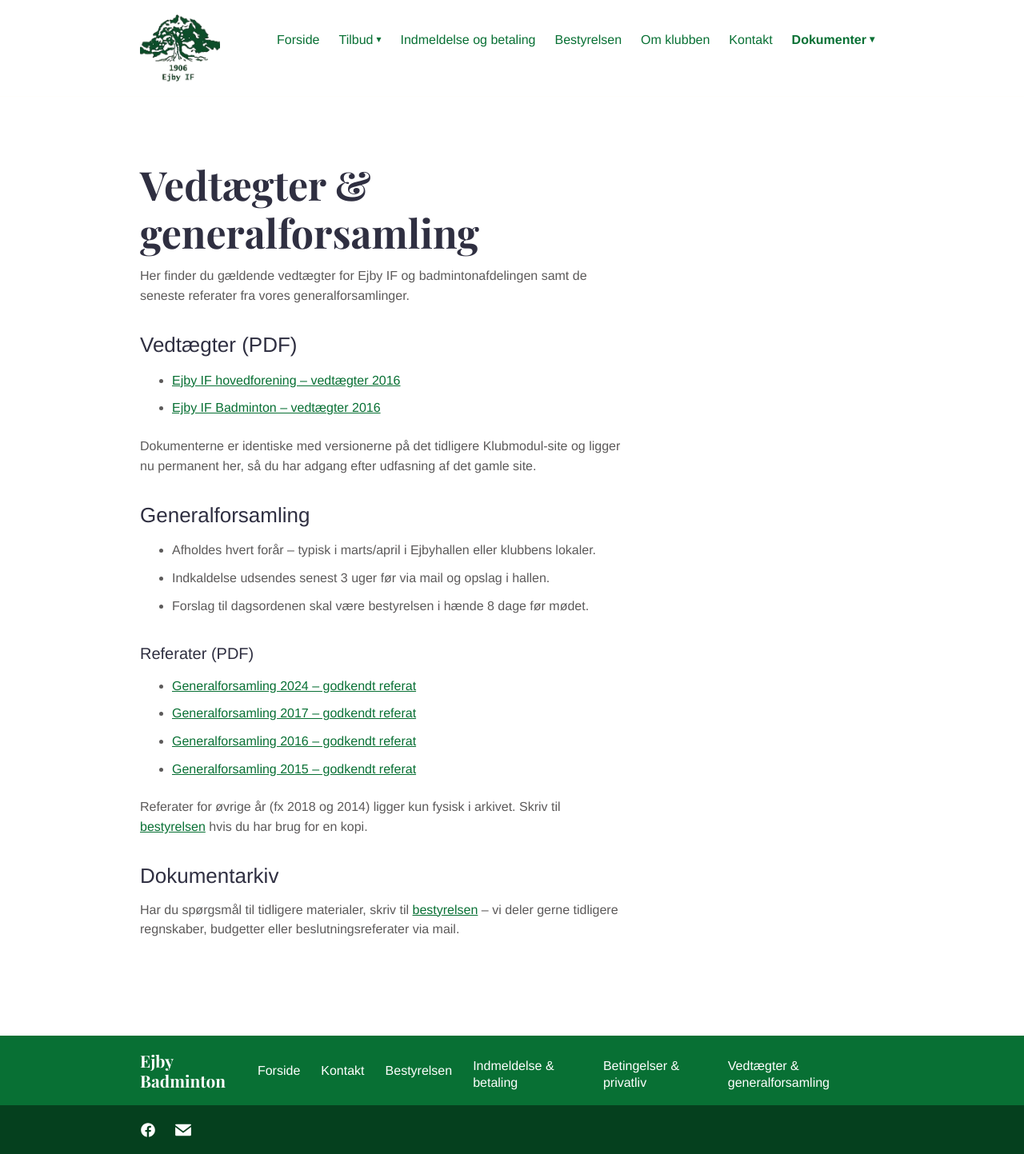
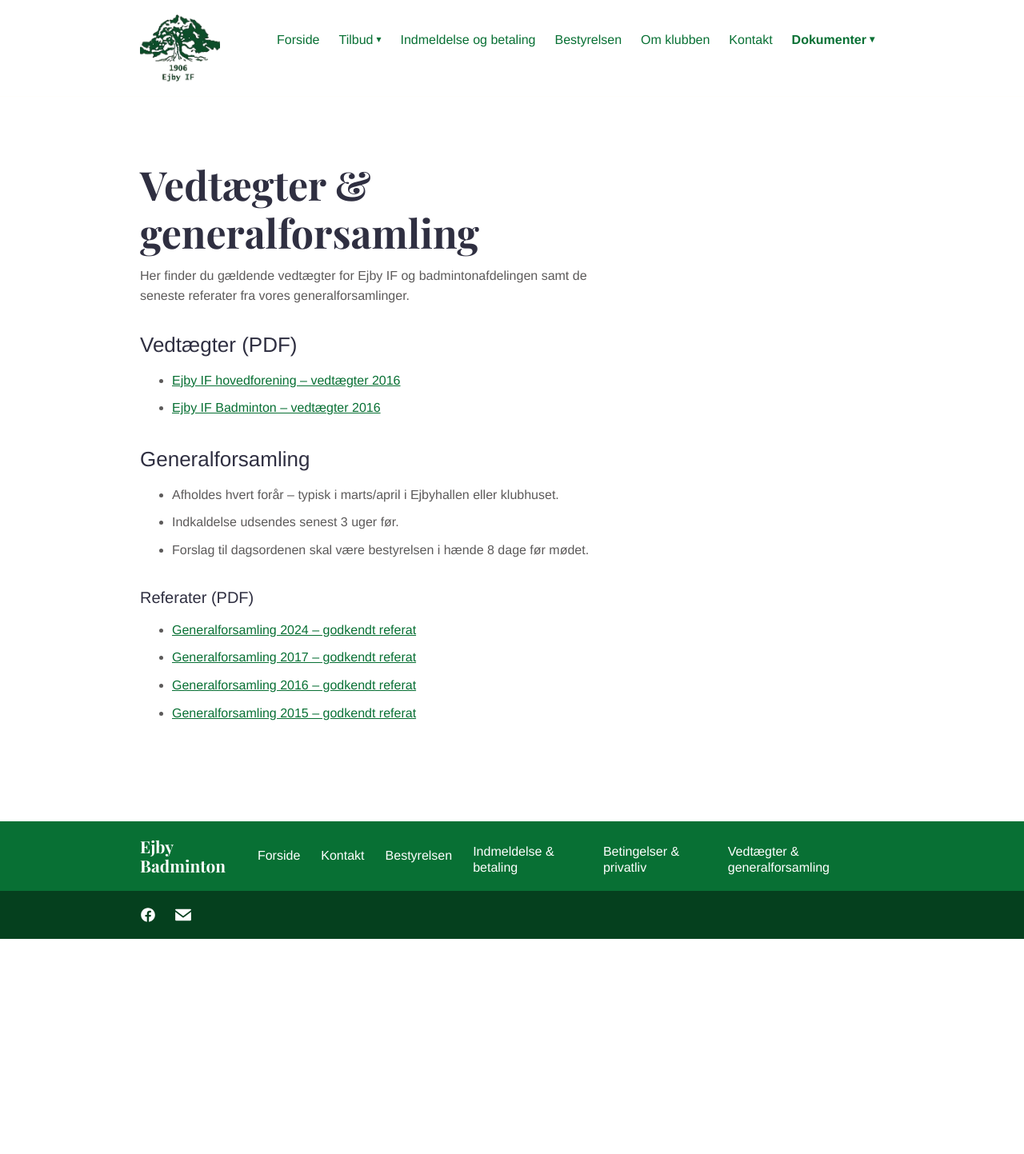
Before and after one commit to Ejby-badminton/web-site, a Jekyll site: the page built from indhold/sider/vedtaegter-generalforsamling.md, in a window 1280 px wide. Shown: the whole page at 80% size. Built offline with Jekyll 4.4.1, drawn with Linux system fonts in a browser that asks for light colours; after the commit the page ends 1174 px from its top, so only the background shows below that.

```diff
--- a/assets/js/scripts.js
+++ b/assets/js/scripts.js
@@ -7,3 +7,14 @@ menuTrigger.onclick = function() {
     menuTrigger.classList.toggle('is-active')
     body.classList.toggle('lock-scroll')
 }
+
+// Ensure document downloads open in new tabs without manual HTML tweaking
+var docLinks = document.querySelectorAll('a[href^="/assets/docs/"], a[href^="' + window.location.origin + '/assets/docs/"]');
+docLinks.forEach(function(link) {
+    link.setAttribute('target', '_blank');
+    var rel = link.getAttribute('rel') || '';
+    if (!rel.includes('noopener')) {
+        rel = (rel + ' noopener').trim();
+    }
+    link.setAttribute('rel', rel);
+});
--- a/indhold/sider/vedtaegter-generalforsamling.md
+++ b/indhold/sider/vedtaegter-generalforsamling.md
@@ -13,14 +13,10 @@ seneste referater fra vores generalforsamlinger.
 - [Ejby IF hovedforening – vedtægter 2016](/assets/docs/Vedtaegter-for-Ejby-IF-2016.pdf)
 - [Ejby IF Badminton – vedtægter 2016](/assets/docs/Vedtaegter-for-Ejby-Badminton-2016.pdf)
 
-Dokumenterne er identiske med versionerne på det tidligere Klubmodul-site og
-ligger nu permanent her, så du har adgang efter udfasning af det gamle site.
-
 ## Generalforsamling
 
-- Afholdes hvert forår – typisk i marts/april i Ejbyhallen eller klubbens
-  lokaler.
-- Indkaldelse udsendes senest 3 uger før via mail og opslag i hallen.
+- Afholdes hvert forår – typisk i marts/april i Ejbyhallen eller klubhuset.
+- Indkaldelse udsendes senest 3 uger før.
 - Forslag til dagsordenen skal være bestyrelsen i hænde 8 dage før mødet.
 
 ### Referater (PDF)
@@ -29,12 +25,3 @@ ligger nu permanent her, så du har adgang efter udfasning af det gamle site.
 - [Generalforsamling 2017 – godkendt referat](/assets/docs/Referat-generalforsamling-2017.pdf)
 - [Generalforsamling 2016 – godkendt referat](/assets/docs/Referat-generalforsamling-2016.pdf)
 - [Generalforsamling 2015 – godkendt referat](/assets/docs/Referat-generalforsamling-2015.pdf)
-
-Referater for øvrige år (fx 2018 og 2014) ligger kun fysisk i arkivet. Skriv til
-[bestyrelsen](/bestyrelsen/) hvis du har brug for en kopi.
-
-## Dokumentarkiv
-
-Har du spørgsmål til tidligere materialer, skriv til
-[bestyrelsen](/bestyrelsen/) – vi deler gerne tidligere regnskaber, budgetter
-eller beslutningsreferater via mail.
```
